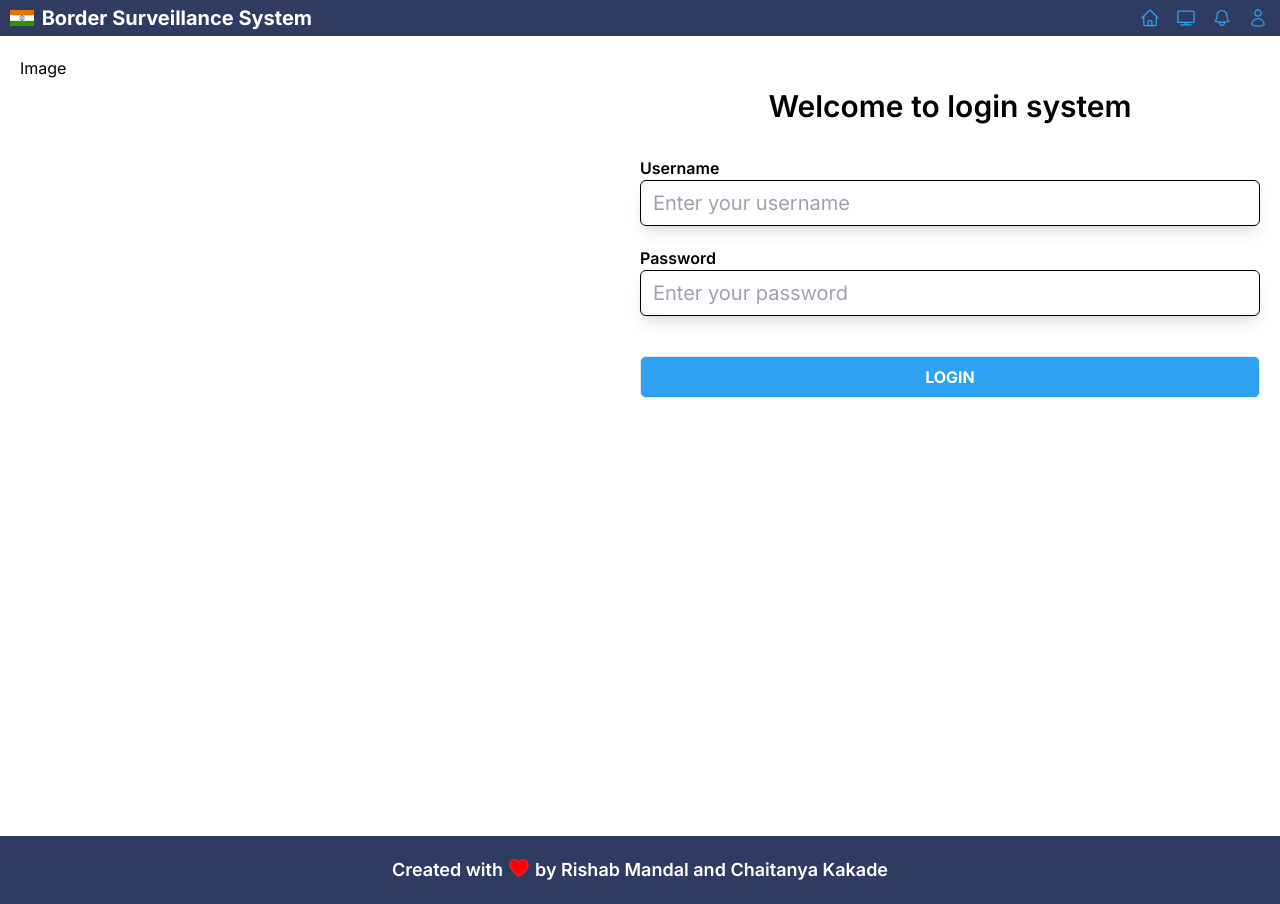
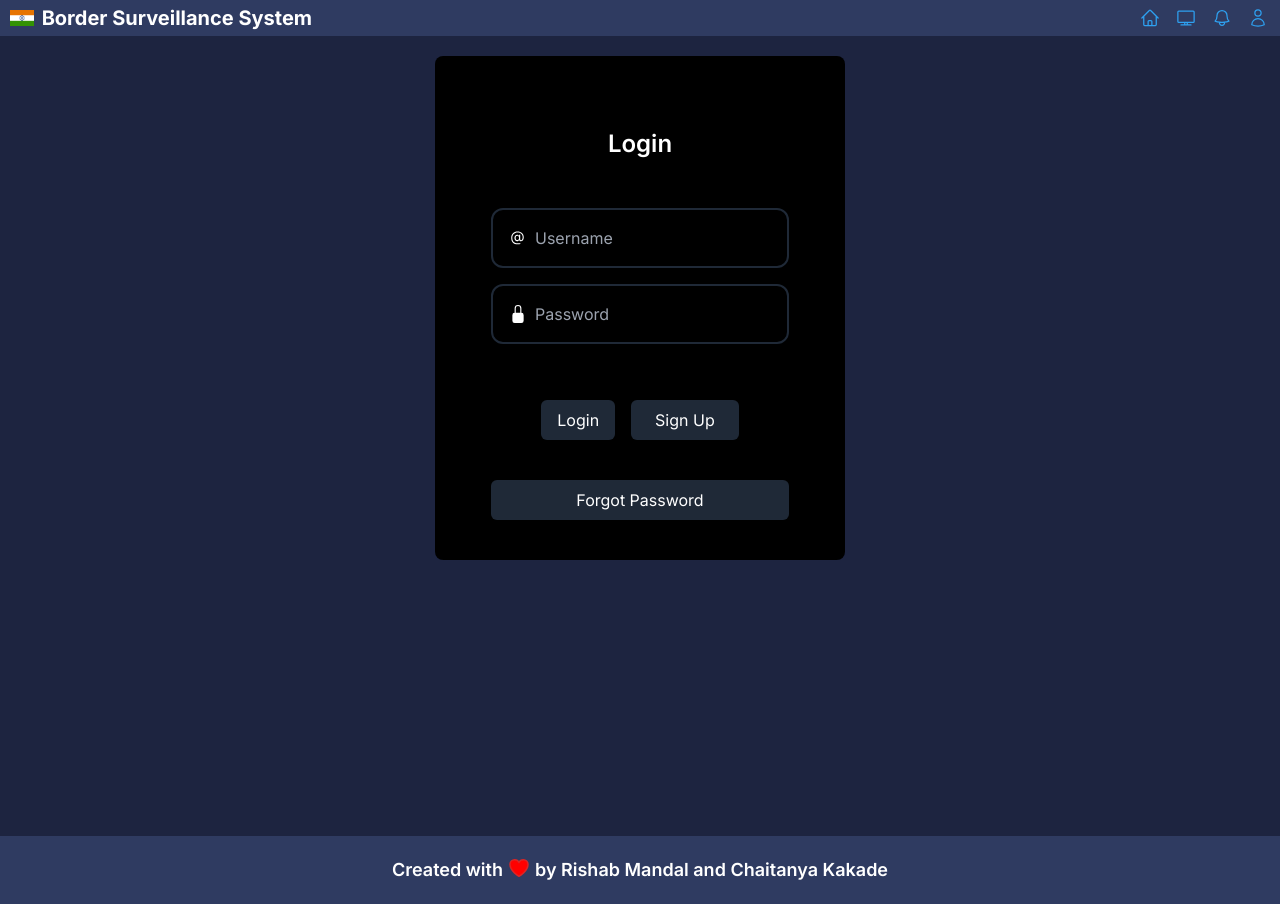
Before and after one commit to RishabMandal/beprojectbasicui2.0, a Next.js app: page /components/Login in a window 1280 px wide. Built offline with nearby package versions, Linux system fonts and the light colour scheme.

Commit message:
Added login page and activitydashboard

```diff
--- /dev/null
+++ b/app/components/ActivityDashboard/loading.jsx
@@ -0,0 +1,3 @@
+export default function Loading() {
+  return <p>Loading ....</p>;
+}
--- /dev/null
+++ b/app/components/ActivityDashboard/page.jsx
@@ -0,0 +1,80 @@
+"use client";
+
+import { Card, CardContent, Typography, Box } from "@mui/material";
+import { useEffect, useState } from "react";
+// import Calendar from "react-calendar"; // For the calendar
+import {
+  LineChart,
+  Line,
+  XAxis,
+  YAxis,
+  CartesianGrid,
+  Tooltip,
+  Legend,
+  ResponsiveContainer,
+} from "recharts";
+
+const page = () => {
+  // Example graph data
+  const data = [
+    { time: "10:00", Activity: 2 },
+    { time: "10:15", Activity: 1 },
+    { time: "10:30", Activity: 3 },
+    { time: "10:45", Activity: 0 },
+    { time: "11:00", Activity: 4 },
+  ];
+
+  return (
+    <Box className="p-6 bg-[#25314f] min-h-screen">
+      {/* Alerts Section */}
+      <div className="mb-6 rounded-lg bg-[#2c4075] p-4 shadow-xl">
+        <h6 className="text-lg font-semibold">Suspicious Activity Detected</h6>
+        <div className="flex items-center mt-2">
+          <div className="rounded-full bg-[#3f5ba9] p-2">
+            <svg
+              xmlns="http://www.w3.org/2000/svg"
+              fill="none"
+              viewBox="0 0 24 24"
+              strokeWidth="1.7"
+              stroke="currentColor"
+              className="h-5 w-5"
+            >
+              <path
+                strokeLinecap="round"
+                strokeLinejoin="round"
+                d="M12 9v3.75m-9.303 3.376c-.866 1.5.217 3.374 1.948 3.374h14.71c1.73 0 2.813-1.874 1.948-3.374L13.949 3.378c-.866-1.5-3.032-1.5-3.898 0L2.697 16.126ZM12 15.75h.007v.008H12v-.008Z"
+              />
+            </svg>
+          </div>
+          <div className="ml-2">
+            <p className="text-sm">Suspicious Activity Detected</p>
+            <p className="text-xs text-gray-400">10:28:28 - 10:30:21 . 2m</p>
+          </div>
+        </div>
+      </div>
+
+      {/* Graph Section */}
+      <Card className="mb-6">
+        <CardContent>
+          <Typography variant="h6" style={{ color: "#3f5ba9" }}>
+            Suspicious Activity Trends
+          </Typography>
+          <div className="mt-4" style={{ height: "300px" }}>
+            <ResponsiveContainer width="100%" height="100%">
+              <LineChart data={data}>
+                <CartesianGrid strokeDasharray="3 3" />
+                <XAxis dataKey="time" />
+                <YAxis />
+                <Tooltip />
+                <Legend />
+                <Line type="monotone" dataKey="Activity" stroke="#3f5ba9" />
+              </LineChart>
+            </ResponsiveContainer>
+          </div>
+        </CardContent>
+      </Card>
+    </Box>
+  );
+};
+
+export default page;
--- a/app/components/Login/page.jsx
+++ b/app/components/Login/page.jsx
@@ -13,8 +13,96 @@ const page = () => {
   const router = useRouter();
 
   return (
-    <div className="bg-white min-h-screen text-black p-5">
-      <div className="flex flex-row">
+    <div className="bg-[#1d2440] min-h-screen text-black p-5">
+      <div className="bg-gradient-to-r from-green-400 to-indigo-500 hover:p-3 duration-300 w-fit mx-auto rounded-xl hover:shadow-lg transition-transform transform hover:scale-95">
+        <div className="bg-black p-6 rounded-lg">
+          <form className="flex flex-col gap-4 px-8 py-4 bg-black rounded-xl transition-all">
+            <p
+              id="heading"
+              className="text-center text-white text-2xl my-8 font-semibold"
+            >
+              Login
+            </p>
+            <div className="flex items-center justify-center gap-2 border-2 border-gray-800 rounded-xl p-4 bg-black text-white shadow-inner">
+              <svg
+                viewBox="0 0 16 16"
+                fill="currentColor"
+                height={16}
+                width={16}
+                xmlns="http://www.w3.org/2000/svg"
+                className="h-5 w-5 text-white"
+              >
+                <path d="M13.106 7.222c0-2.967-2.249-5.032-5.482-5.032-3.35 0-5.646 2.318-5.646 5.702 0 3.493 2.235 5.708 5.762 5.708.862 0 1.689-.123 2.304-.335v-.862c-.43.199-1.354.328-2.29.328-2.926 0-4.813-1.88-4.813-4.798 0-2.844 1.921-4.881 4.594-4.881 2.735 0 4.608 1.688 4.608 4.156 0 1.682-.554 2.769-1.416 2.769-.492 0-.772-.28-.772-.76V5.206H8.923v.834h-.11c-.266-.595-.881-.964-1.6-.964-1.4 0-2.378 1.162-2.378 2.823 0 1.737.957 2.906 2.379 2.906.8 0 1.415-.39 1.709-1.087h.11c.081.67.703 1.148 1.503 1.148 1.572 0 2.57-1.415 2.57-3.643zm-7.177.704c0-1.197.54-1.907 1.456-1.907.93 0 1.524.738 1.524 1.907S8.308 9.84 7.371 9.84c-.895 0-1.442-.725-1.442-1.914z" />
+              </svg>
+              <input
+                type="text"
+                ref={currentUsername}
+                className="bg-transparent border-none outline-none w-full text-gray-300"
+                placeholder="Username"
+                autoComplete="off"
+              />
+            </div>
+            <div className="flex items-center justify-center gap-2 border-2 border-gray-800 rounded-xl p-4 bg-black text-white shadow-inner">
+              <svg
+                viewBox="0 0 16 16"
+                fill="currentColor"
+                height={16}
+                width={16}
+                xmlns="http://www.w3.org/2000/svg"
+                className="h-5 w-5 text-white"
+              >
+                <path d="M8 1a2 2 0 0 1 2 2v4H6V3a2 2 0 0 1 2-2zm3 6V3a3 3 0 0 0-6 0v4a2 2 0 0 0-2 2v5a2 2 0 0 0 2 2h6a2 2 0 0 0 2-2V9a2 2 0 0 0-2-2z" />
+              </svg>
+              <input
+                type="password"
+                ref={currentPassword}
+                className="bg-transparent border-none outline-none w-full text-gray-300"
+                placeholder="Password"
+              />
+            </div>
+            <div className="flex justify-center gap-4 mt-10">
+              <button
+                onClick={() => {
+                  if (
+                    users.find(
+                      (user) => user.name === currentUsername.current.value
+                    )
+                  ) {
+                    alert("Login Success");
+                    setIsAuthUser(true);
+                    // redirect("/components/Home");
+                    router.push("/components/Home");
+                  }
+                }}
+                className="px-4 py-2 rounded-md bg-gray-800 text-white transition-all hover:bg-gray-900"
+              >
+                Login
+              </button>
+              <button
+                onClick={() => {
+                  if (
+                    users.find(
+                      (user) => user.name === currentUsername.current.value
+                    )
+                  ) {
+                    alert("Login Success");
+                    setIsAuthUser(true);
+                    // redirect("/components/Home");
+                    router.push("/components/Home");
+                  }
+                }}
+                className="px-6 py-2 rounded-md bg-gray-800 text-white transition-all hover:bg-gray-900"
+              >
+                Sign Up
+              </button>
+            </div>
+            <button className="px-4 py-2 rounded-md bg-gray-800 text-white mt-6 transition-all hover:bg-red-600">
+              Forgot Password
+            </button>
+          </form>
+        </div>
+      </div>
+      {/* <div className="flex flex-row">
         <div className="flex-1">Image</div>
         <div className="flex-1">
           <div className="text-3xl font-semibold text-center py-8">
@@ -52,7 +140,7 @@ const page = () => {
             LOGIN
           </button>
         </div>
-      </div>
+      </div> */}
     </div>
   );
 };
--- a/components/ActivityDetectorComponent.jsx
+++ b/components/ActivityDetectorComponent.jsx
@@ -8,7 +8,10 @@ const ActivityDetectorComponent = ({ mapView, setMapView }) => {
   return (
     <div className="bg-[#25314f] h-full pt-5 flex flex-col justify-between">
       <div>
-        <div className="mx-5 mb-5 rounded-xl bg-[#2c4075]">
+        <div
+          className="mx-5 mb-5 rounded-xl bg-[#2c4075]"
+          onClick={() => router.push("/components/ActivityDashboard")}
+        >
           <div className="flex flex-row gap-1 items-center p-2">
             <div className="rounded-full bg-[#3f5ba9] p-2">
               <svg
@@ -29,7 +32,31 @@ const ActivityDetectorComponent = ({ mapView, setMapView }) => {
             <div>
               <div className="text-sm">Suspicious Activity Detected</div>
               <div className="text-gray-500 text-xs">
-                10:28:28 - 10:30:21 . 2m
+                10:00:28 - 10:02:21 . 2m
+              </div>
+            </div>
+          </div>
+          <div className="flex flex-row gap-1 border-t border-gray-500 items-center p-2">
+            <div className="rounded-full bg-[#3f5ba9] p-2">
+              <svg
+                xmlns="http://www.w3.org/2000/svg"
+                fill="none"
+                viewBox="0 0 24 24"
+                stroke-width="1.7"
+                stroke="currentColor"
+                class="size-5"
+              >
+                <path
+                  stroke-linecap="round"
+                  stroke-linejoin="round"
+                  d="M12 9v3.75m-9.303 3.376c-.866 1.5.217 3.374 1.948 3.374h14.71c1.73 0 2.813-1.874 1.948-3.374L13.949 3.378c-.866-1.5-3.032-1.5-3.898 0L2.697 16.126ZM12 15.75h.007v.008H12v-.008Z"
+                />
+              </svg>
+            </div>
+            <div>
+              <div className="text-sm">Suspicious Activity Detected</div>
+              <div className="text-gray-500 text-xs">
+                10:15:28 - 10:17:21 . 2m
               </div>
             </div>
           </div>
@@ -77,31 +104,7 @@ const ActivityDetectorComponent = ({ mapView, setMapView }) => {
             <div>
               <div className="text-sm">Suspicious Activity Detected</div>
               <div className="text-gray-500 text-xs">
-                10:28:28 - 10:30:21 . 2m
-              </div>
-            </div>
-          </div>
-          <div className="flex flex-row gap-1 border-t border-gray-500 items-center p-2">
-            <div className="rounded-full bg-[#3f5ba9] p-2">
-              <svg
-                xmlns="http://www.w3.org/2000/svg"
-                fill="none"
-                viewBox="0 0 24 24"
-                stroke-width="1.7"
-                stroke="currentColor"
-                class="size-5"
-              >
-                <path
-                  stroke-linecap="round"
-                  stroke-linejoin="round"
-                  d="M12 9v3.75m-9.303 3.376c-.866 1.5.217 3.374 1.948 3.374h14.71c1.73 0 2.813-1.874 1.948-3.374L13.949 3.378c-.866-1.5-3.032-1.5-3.898 0L2.697 16.126ZM12 15.75h.007v.008H12v-.008Z"
-                />
-              </svg>
-            </div>
-            <div>
-              <div className="text-sm">Suspicious Activity Detected</div>
-              <div className="text-gray-500 text-xs">
-                10:28:28 - 10:30:21 . 2m
+                10:45:28 - 10:47:21 . 2m
               </div>
             </div>
           </div>
--- a/package.json
+++ b/package.json
@@ -11,7 +11,9 @@
   "dependencies": {
     "@emotion/react": "^11.13.3",
     "@emotion/styled": "^11.13.0",
+    "@mui/icons-material": "^6.3.1",
     "@mui/material": "^6.1.4",
+    "@mui/x-date-pickers": "^7.23.3",
     "autoprefixer": "10.4.19",
     "axios": "^1.7.7",
     "base64-image-loader": "^1.2.1",
@@ -21,8 +23,10 @@
     "next": "14.2.5",
     "postcss": "8.4.40",
     "react": "18.3.1",
+    "react-calendar": "^5.1.0",
     "react-dom": "18.3.1",
     "react-image-base64": "^1.1.2",
+    "recharts": "^2.15.0",
     "tailwindcss": "3.4.7"
   },
   "devDependencies": {
```
Also changed, not shown: 1 other file (tests, documents, lock files or other folders).
